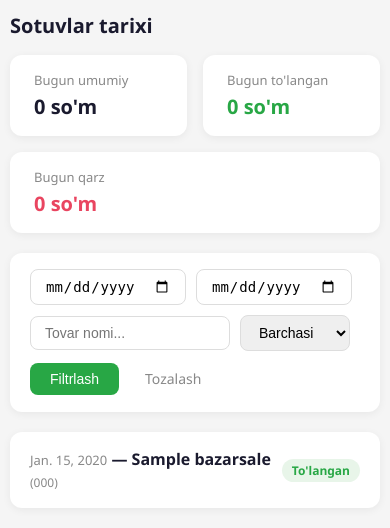
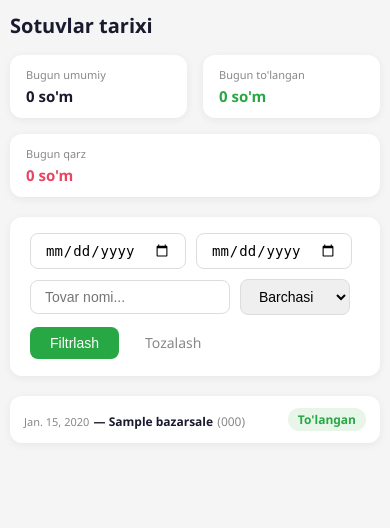
Before and after one commit to muhammadnur777/sklad, a Django app: page /bozor/1/sotuvlar/ in a window 390 px wide. Shown: the part 51-579 px from the top of the page. Run offline with Django 5.2, Linux system fonts and the light colour scheme; a user stored in the database is signed in; tables that the repository leaves empty hold one stand-in row (values such as "Sample post").

Commit message:
bozor sale updated

```diff
--- a/templates/inventory/bozor_sotuvlar.html
+++ b/templates/inventory/bozor_sotuvlar.html
@@ -124,6 +124,17 @@
     .no-sales {
         text-align: center; padding: 60px; color: #999; font-size: 18px;
     }
+    @media (max-width: 600px) {
+    .sale-items th { font-size: 10px !important; padding: 3px 4px !important; }
+    .sale-items td { font-size: 11px !important; padding: 4px 4px !important; }
+    .item-total { font-size: 11px !important; }
+    .stat-card .stat-value { font-size: 15px !important; }
+    .stat-card .stat-label { font-size: 11px !important; }
+    .sale-date { font-size: 11px !important; }
+    .sale-client { font-size: 12px !important; }
+    .sale-card { padding: 12px 14px !important; }
+    .stat-card { padding: 12px 16px !important; }
+    }
 </style>
 {% endblock %}
 
@@ -179,6 +190,7 @@
                     <span style="font-size:12px; color:#888;"> ({{ sale.client_phone }})</span>
                 {% endif %}
             </div>
+
             <span class="sale-status {% if sale.payment_status == 'paid' %}status-paid{% else %}status-debt{% endif %}">
                 {% if sale.payment_status == 'paid' %}To'langan{% else %}Qarz{% endif %}
             </span>
@@ -186,6 +198,12 @@
         <div class="sale-items">
             <table>
                 <thead>
+
+                    <tr>
+                        <td colspan="4" style="text-align:center; padding: 8px; font-weight:700; color:#1a1a2e; font-size:15px; border-bottom: 2px solid #eee;">
+                            Umumiy summa: {{ sale.total_amount|space_number }} so'm
+                        </td>
+                    </tr>
                     <tr>
                         <th>Tovar</th>
                         <th>Soni</th>
```
